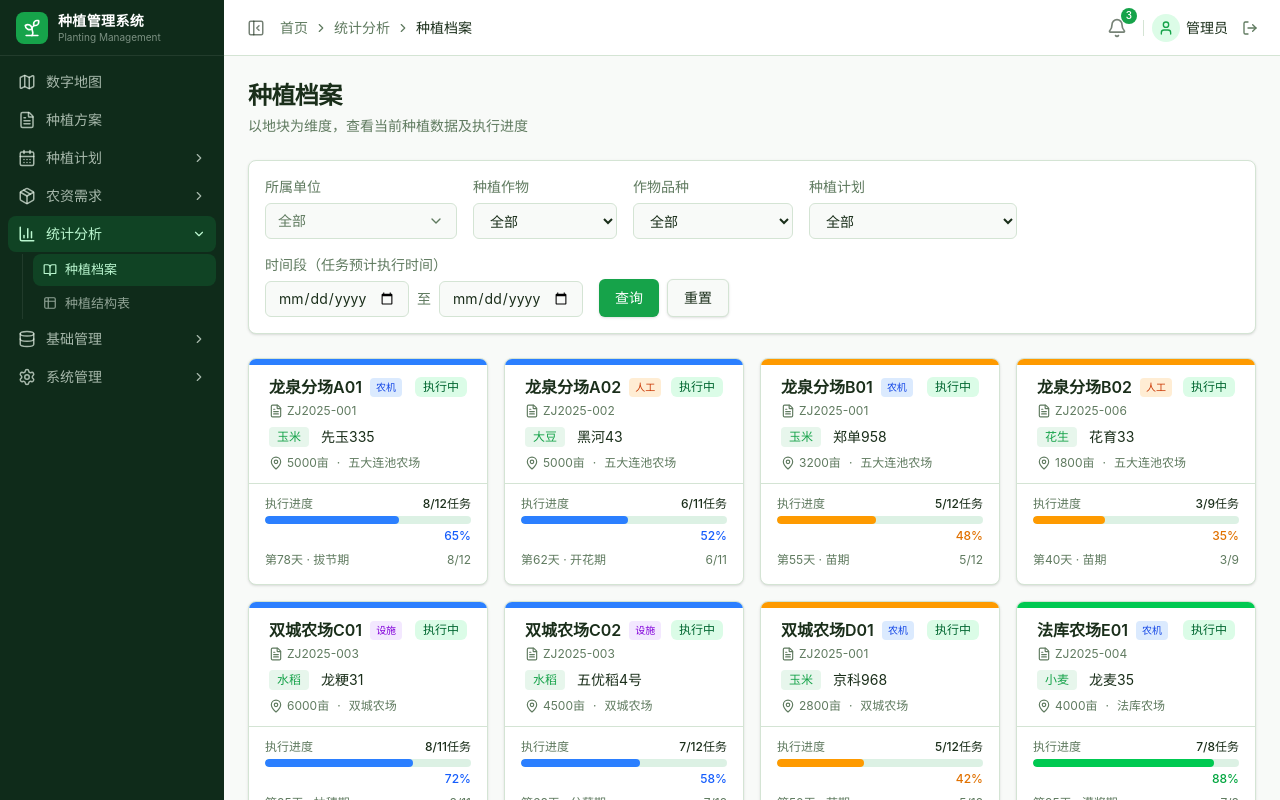
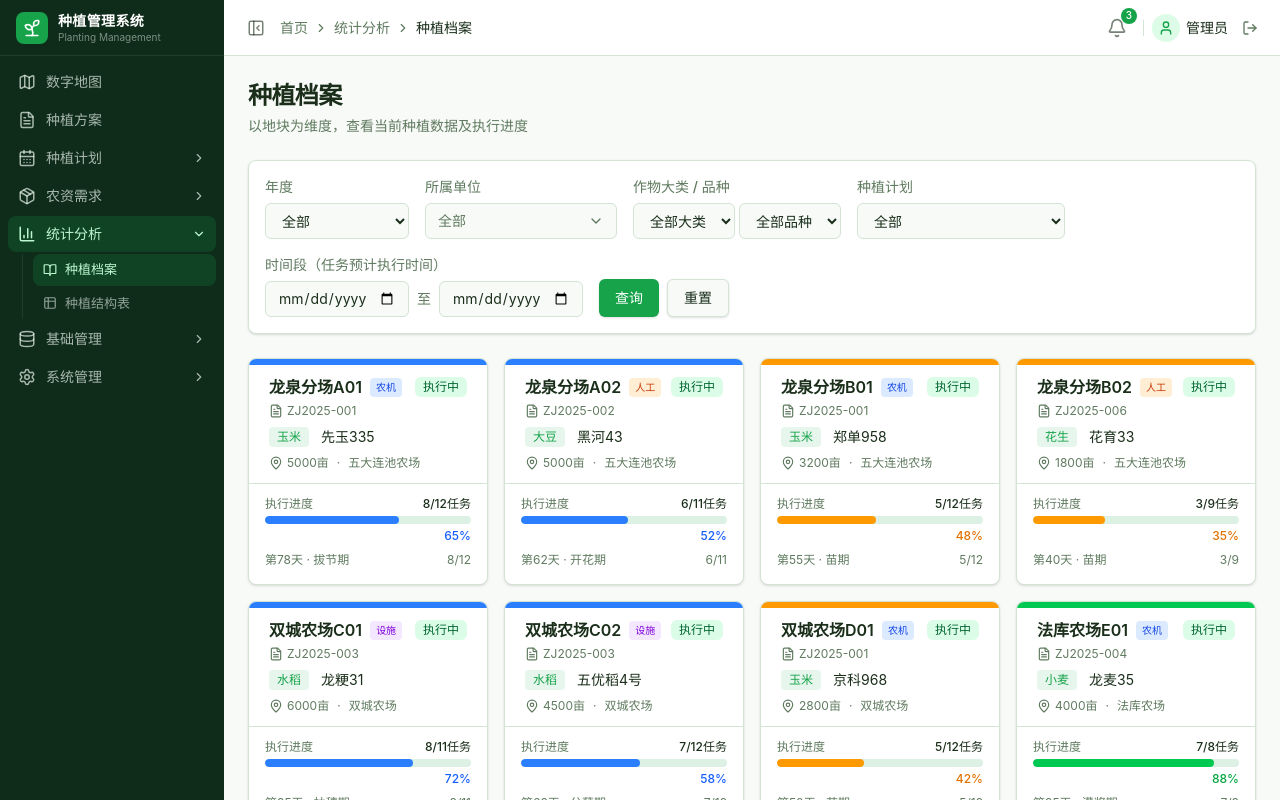
Before and after one commit to YYWANGYY/PlantingManagement, a Vue app: page /statistics/archive in a window 1280 px wide. Built offline with nearby package versions, Linux system fonts and the light colour scheme.

Commit message:
feat: 种植档案增加年度查询条件

```diff
--- a/src/layouts/DashboardLayout.vue
+++ b/src/layouts/DashboardLayout.vue
@@ -196,7 +196,6 @@ const menuItems: MenuItem[] = [
   {
     title: '农资需求', icon: Package,
     children: [
-      { title: '需求计划', href: '/material-demand', icon: ClipboardList },
       { title: '需求汇总', href: '/material-demand/summary', icon: ChartPie },
     ],
   },
--- a/src/views/statistics/archive.vue
+++ b/src/views/statistics/archive.vue
@@ -9,6 +9,18 @@
     <!-- 查询条件 -->
     <div class="rounded-lg border bg-card p-4 shadow-sm">
       <div class="flex flex-wrap items-end gap-4">
+        <!-- 年度 -->
+        <div class="flex flex-col gap-1.5">
+          <label class="text-sm font-medium text-muted-foreground">年度</label>
+          <select
+            v-model="filters.year"
+            class="h-9 w-36 rounded-md border bg-background px-3 text-sm focus:outline-none focus:ring-2 focus:ring-primary/30"
+          >
+            <option value="">全部</option>
+            <option v-for="y in yearOptions" :key="y" :value="y">{{ y }}</option>
+          </select>
+        </div>
+
         <!-- 所属单位 -->
         <div class="flex flex-col gap-1.5">
           <label class="text-sm font-medium text-muted-foreground">所属单位</label>
@@ -64,28 +76,27 @@
           </div>
         </div>
 
-        <!-- 种植作物 -->
+        <!-- 作物大类 + 作物品种 -->
         <div class="flex flex-col gap-1.5">
-          <label class="text-sm font-medium text-muted-foreground">种植作物</label>
-          <select
-            v-model="filters.crop"
-            class="h-9 w-36 rounded-md border bg-background px-3 text-sm focus:outline-none focus:ring-2 focus:ring-primary/30"
-          >
-            <option value="">全部</option>
-            <option v-for="cat in cropCategories" :key="cat.name" :value="cat.name">{{ cat.name }}</option>
-          </select>
-        </div>
-
-        <!-- 作物品种 -->
-        <div class="flex flex-col gap-1.5">
-          <label class="text-sm font-medium text-muted-foreground">作物品种</label>
-          <select
-            v-model="filters.variety"
-            class="h-9 w-40 rounded-md border bg-background px-3 text-sm focus:outline-none focus:ring-2 focus:ring-primary/30"
-          >
-            <option value="">全部</option>
-            <option v-for="v in filteredVarieties" :key="v" :value="v">{{ v }}</option>
-          </select>
+          <label class="text-sm font-medium text-muted-foreground">作物大类 / 品种</label>
+          <div class="flex gap-1">
+            <select
+              v-model="filters.cropCategory"
+              class="h-9 rounded-md border bg-background px-3 text-sm focus:outline-none focus:ring-2 focus:ring-primary/30"
+              @change="filters.cropVariety = ''"
+            >
+              <option value="">全部大类</option>
+              <option v-for="c in cropCategories" :key="c" :value="c">{{ c }}</option>
+            </select>
+            <select
+              v-model="filters.cropVariety"
+              class="h-9 rounded-md border bg-background px-3 text-sm focus:outline-none focus:ring-2 focus:ring-primary/30"
+              :disabled="!filters.cropCategory"
+            >
+              <option value="">全部品种</option>
+              <option v-for="v in cropVarietyOptions" :key="v" :value="v">{{ v }}</option>
+            </select>
+          </div>
         </div>
 
         <!-- 种植计划 -->
@@ -281,18 +292,20 @@ import {
 // ===== 查询条件 =====
 
 interface Filters {
+  year: string
   org: string
-  crop: string
-  variety: string
+  cropCategory: string
+  cropVariety: string
   planId: string
   startDate: string
   endDate: string
 }
 
 const filters = ref<Filters>({
+  year: '',
   org: '',
-  crop: '',
-  variety: '',
+  cropCategory: '',
+  cropVariety: '',
   planId: '',
   startDate: '',
   endDate: ''
@@ -301,24 +314,47 @@ const filters = ref<Filters>({
 const showOrgTree = ref(false)
 const expandedOrgs = ref<string[]>([])
 
+const yearOptions = [2025, 2024, 2023, 2022]
+
 const orgTree = [
   { label: '哈尔滨区域公司', children: ['五大连池农场', '双城农场'] },
   { label: '沈阳区域公司', children: ['法库农场', '新民农场'] }
 ]
 
-const cropCategories = [
-  { name: '玉米', varieties: ['先玉335', '郑单958', '京科968'] },
-  { name: '大豆', varieties: ['黑河43', '中黄13', '合丰50'] },
-  { name: '水稻', varieties: ['龙粳31', '五优稻4号', '松粳22'] },
-  { name: '小麦', varieties: ['龙麦35', '克春4号'] },
-  { name: '马铃薯', varieties: ['大西洋', '费乌瑞它'] },
-  { name: '花生', varieties: ['花育33', '白沙1016'] }
-]
+// ==================== 作物数据 ====================
+// 数据来源：基础管理→作物管理
+const cropMajors = [
+  { name: '水稻', code: 'rice', plantingMode: 'field' },
+  { name: '小麦', code: 'wheat', plantingMode: 'field' },
+  { name: '玉米', code: 'corn', plantingMode: 'field' },
+  { name: '大豆', code: 'soybean', plantingMode: 'field' }
+] as const
 
-const filteredVarieties = computed(() => {
-  if (!filters.value.crop) return cropCategories.flatMap(c => c.varieties)
-  const cat = cropCategories.find(c => c.name === filters.value.crop)
-  return cat ? cat.varieties : []
+const cropVarieties = [
+  // 水稻
+  { name: '籼稻', code: 'indica_rice', majorCode: 'rice', majorName: '水稻' },
+  { name: '粳稻', code: 'japonica_rice', majorCode: 'rice', majorName: '水稻' },
+  { name: '糯稻', code: 'glutinous_rice', majorCode: 'rice', majorName: '水稻' },
+  { name: '杂交稻', code: 'hybrid_rice', majorCode: 'rice', majorName: '水稻' },
+  // 小麦
+  { name: '强筋小麦', code: 'strong_gluten_wheat', majorCode: 'wheat', majorName: '小麦' },
+  { name: '中筋小麦', code: 'medium_gluten_wheat', majorCode: 'wheat', majorName: '小麦' },
+  { name: '弱筋小麦', code: 'weak_gluten_wheat', majorCode: 'wheat', majorName: '小麦' },
+  // 玉米
+  { name: '甜玉米', code: 'sweet_corn', majorCode: 'corn', majorName: '玉米' },
+  { name: '糯玉米', code: 'waxy_corn', majorCode: 'corn', majorName: '玉米' },
+  // 大豆
+  { name: '高蛋白大豆', code: 'high_protein_soybean', majorCode: 'soybean', majorName: '大豆' },
+  { name: '高油大豆', code: 'high_oil_soybean', majorCode: 'soybean', majorName: '大豆' }
+] as const
+
+const cropCategories = cropMajors.map(m => m.name)
+
+const cropVarietyOptions = computed(() => {
+  if (!filters.value.cropCategory) return []
+  const major = cropMajors.find(m => m.name === filters.value.cropCategory)
+  if (!major) return []
+  return cropVarieties.filter(v => v.majorCode === major.code).map(v => v.name)
 })
 
 const planOptions = [
@@ -356,7 +392,7 @@ function handleSearch() {
 }
 
 function handleReset() {
-  filters.value = { org: '', crop: '', variety: '', planId: '', startDate: '', endDate: '' }
+  filters.value = { year: '', org: '', cropCategory: '', cropVariety: '', planId: '', startDate: '', endDate: '' }
   currentPage.value = 1
 }
 
@@ -367,6 +403,7 @@ interface ArchiveItem {
   plotName: string
   orgName: string
   planCode: string
+  year: number
   cropCategory: string
   cropVariety: string
   area: number
@@ -383,28 +420,32 @@ interface ArchiveItem {
 
 // 模拟数据 - 以地块为维度，当前种植数据
 const allData: ArchiveItem[] = [
-  { plotCode: 'WDC-LQ-A01', plotName: '龙泉分场A01', orgName: '五大连池农场', planCode: 'ZJ2025-001', cropCategory: '玉米', cropVariety: '先玉335', area: 5000, executor: 'machine', status: '执行中', progress: 65, completedTasks: 8, totalTasks: 12, currentDay: 78, growthStage: '拔节期', startDate: '2025-04-20', endDate: '2025-09-30' },
-  { plotCode: 'WDC-LQ-A02', plotName: '龙泉分场A02', orgName: '五大连池农场', planCode: 'ZJ2025-002', cropCategory: '大豆', cropVariety: '黑河43', area: 5000, executor: 'manual', status: '执行中', progress: 52, completedTasks: 6, totalTasks: 11, currentDay: 62, growthStage: '开花期', startDate: '2025-05-01', endDate: '2025-09-25' },
-  { plotCode: 'WDC-LQ-B01', plotName: '龙泉分场B01', orgName: '五大连池农场', planCode: 'ZJ2025-001', cropCategory: '玉米', cropVariety: '郑单958', area: 3200, executor: 'machine', status: '执行中', progress: 48, completedTasks: 5, totalTasks: 12, currentDay: 55, growthStage: '苗期', startDate: '2025-04-25', endDate: '2025-10-05' },
-  { plotCode: 'WDC-LQ-B02', plotName: '龙泉分场B02', orgName: '五大连池农场', planCode: 'ZJ2025-006', cropCategory: '花生', cropVariety: '花育33', area: 1800, executor: 'manual', status: '执行中', progress: 35, completedTasks: 3, totalTasks: 9, currentDay: 40, growthStage: '苗期', startDate: '2025-05-10', endDate: '2025-09-20' },
-  { plotCode: 'SC-SC-C01', plotName: '双城农场C01', orgName: '双城农场', planCode: 'ZJ2025-003', cropCategory: '水稻', cropVariety: '龙粳31', area: 6000, executor: 'facility', status: '执行中', progress: 72, completedTasks: 8, totalTasks: 11, currentDay: 85, growthStage: '抽穗期', startDate: '2025-04-15', endDate: '2025-09-20' },
-  { plotCode: 'SC-SC-C02', plotName: '双城农场C02', orgName: '双城农场', planCode: 'ZJ2025-003', cropCategory: '水稻', cropVariety: '五优稻4号', area: 4500, executor: 'facility', status: '执行中', progress: 58, completedTasks: 7, totalTasks: 12, currentDay: 68, growthStage: '分蘖期', startDate: '2025-04-18', endDate: '2025-09-25' },
-  { plotCode: 'SC-SC-D01', plotName: '双城农场D01', orgName: '双城农场', planCode: 'ZJ2025-001', cropCategory: '玉米', cropVariety: '京科968', area: 2800, executor: 'machine', status: '执行中', progress: 42, completedTasks: 5, totalTasks: 12, currentDay: 50, growthStage: '苗期', startDate: '2025-05-01', endDate: '2025-10-10' },
-  { plotCode: 'FK-FK-E01', plotName: '法库农场E01', orgName: '法库农场', planCode: 'ZJ2025-004', cropCategory: '小麦', cropVariety: '龙麦35', area: 4000, executor: 'machine', status: '执行中', progress: 88, completedTasks: 7, totalTasks: 8, currentDay: 95, growthStage: '灌浆期', startDate: '2025-03-10', endDate: '2025-07-15' },
-  { plotCode: 'FK-FK-E02', plotName: '法库农场E02', orgName: '法库农场', planCode: 'ZJ2025-004', cropCategory: '小麦', cropVariety: '克春4号', area: 3500, executor: 'machine', status: '执行中', progress: 82, completedTasks: 6, totalTasks: 8, currentDay: 90, growthStage: '成熟期', startDate: '2025-03-15', endDate: '2025-07-20' },
-  { plotCode: 'XM-XM-F01', plotName: '新民农场F01', orgName: '新民农场', planCode: 'ZJ2025-005', cropCategory: '马铃薯', cropVariety: '大西洋', area: 2500, executor: 'manual', status: '执行中', progress: 55, completedTasks: 5, totalTasks: 9, currentDay: 60, growthStage: '块茎膨大期', startDate: '2025-04-20', endDate: '2025-09-01' },
-  { plotCode: 'XM-XM-F02', plotName: '新民农场F02', orgName: '新民农场', planCode: 'ZJ2025-002', cropCategory: '大豆', cropVariety: '中黄13', area: 3800, executor: 'manual', status: '执行中', progress: 38, completedTasks: 4, totalTasks: 11, currentDay: 45, growthStage: '苗期', startDate: '2025-05-05', endDate: '2025-09-30' },
-  { plotCode: 'XM-XM-F03', plotName: '新民农场F03', orgName: '新民农场', planCode: 'ZJ2025-005', cropCategory: '马铃薯', cropVariety: '费乌瑞它', area: 2000, executor: 'facility', status: '执行中', progress: 62, completedTasks: 6, totalTasks: 9, currentDay: 70, growthStage: '块茎形成期', startDate: '2025-04-15', endDate: '2025-08-25' },
-  { plotCode: 'WDC-LQ-C01', plotName: '龙泉分场C01', orgName: '五大连池农场', planCode: 'ZJ2025-002', cropCategory: '大豆', cropVariety: '合丰50', area: 2600, executor: 'manual', status: '执行中', progress: 45, completedTasks: 5, totalTasks: 11, currentDay: 53, growthStage: '分枝期', startDate: '2025-05-08', endDate: '2025-10-01' },
-  { plotCode: 'SC-SC-E01', plotName: '双城农场E01', orgName: '双城农场', planCode: 'ZJ2025-001', cropCategory: '玉米', cropVariety: '先玉335', area: 5500, executor: 'machine', status: '执行中', progress: 70, completedTasks: 8, totalTasks: 12, currentDay: 82, growthStage: '抽雄期', startDate: '2025-04-22', endDate: '2025-09-28' },
-  { plotCode: 'FK-FK-F01', plotName: '法库农场F01', orgName: '法库农场', planCode: 'ZJ2025-002', cropCategory: '大豆', cropVariety: '黑河43', area: 3000, executor: 'manual', status: '执行中', progress: 30, completedTasks: 3, totalTasks: 11, currentDay: 35, growthStage: '苗期', startDate: '2025-05-15', endDate: '2025-10-05' },
-  { plotCode: 'XM-XM-G01', plotName: '新民农场G01', orgName: '新民农场', planCode: 'ZJ2025-006', cropCategory: '花生', cropVariety: '白沙1016', area: 1500, executor: 'manual', status: '执行中', progress: 25, completedTasks: 2, totalTasks: 9, currentDay: 30, growthStage: '苗期', startDate: '2025-05-20', endDate: '2025-09-15' },
+  { plotCode: 'WDC-LQ-A01', plotName: '龙泉分场A01', orgName: '五大连池农场', planCode: 'ZJ2025-001', year: 2025, cropCategory: '玉米', cropVariety: '先玉335', area: 5000, executor: 'machine', status: '执行中', progress: 65, completedTasks: 8, totalTasks: 12, currentDay: 78, growthStage: '拔节期', startDate: '2025-04-20', endDate: '2025-09-30' },
+  { plotCode: 'WDC-LQ-A02', plotName: '龙泉分场A02', orgName: '五大连池农场', planCode: 'ZJ2025-002', year: 2025, cropCategory: '大豆', cropVariety: '黑河43', area: 5000, executor: 'manual', status: '执行中', progress: 52, completedTasks: 6, totalTasks: 11, currentDay: 62, growthStage: '开花期', startDate: '2025-05-01', endDate: '2025-09-25' },
+  { plotCode: 'WDC-LQ-B01', plotName: '龙泉分场B01', orgName: '五大连池农场', planCode: 'ZJ2025-001', year: 2025, cropCategory: '玉米', cropVariety: '郑单958', area: 3200, executor: 'machine', status: '执行中', progress: 48, completedTasks: 5, totalTasks: 12, currentDay: 55, growthStage: '苗期', startDate: '2025-04-25', endDate: '2025-10-05' },
+  { plotCode: 'WDC-LQ-B02', plotName: '龙泉分场B02', orgName: '五大连池农场', planCode: 'ZJ2025-006', year: 2025, cropCategory: '花生', cropVariety: '花育33', area: 1800, executor: 'manual', status: '执行中', progress: 35, completedTasks: 3, totalTasks: 9, currentDay: 40, growthStage: '苗期', startDate: '2025-05-10', endDate: '2025-09-20' },
+  { plotCode: 'SC-SC-C01', plotName: '双城农场C01', orgName: '双城农场', planCode: 'ZJ2025-003', year: 2025, cropCategory: '水稻', cropVariety: '龙粳31', area: 6000, executor: 'facility', status: '执行中', progress: 72, completedTasks: 8, totalTasks: 11, currentDay: 85, growthStage: '抽穗期', startDate: '2025-04-15', endDate: '2025-09-20' },
+  { plotCode: 'SC-SC-C02', plotName: '双城农场C02', orgName: '双城农场', planCode: 'ZJ2025-003', year: 2025, cropCategory: '水稻', cropVariety: '五优稻4号', area: 4500, executor: 'facility', status: '执行中', progress: 58, completedTasks: 7, totalTasks: 12, currentDay: 68, growthStage: '分蘖期', startDate: '2025-04-18', endDate: '2025-09-25' },
+  { plotCode: 'SC-SC-D01', plotName: '双城农场D01', orgName: '双城农场', planCode: 'ZJ2025-001', year: 2025, cropCategory: '玉米', cropVariety: '京科968', area: 2800, executor: 'machine', status: '执行中', progress: 42, completedTasks: 5, totalTasks: 12, currentDay: 50, growthStage: '苗期', startDate: '2025-05-01', endDate: '2025-10-10' },
+  { plotCode: 'FK-FK-E01', plotName: '法库农场E01', orgName: '法库农场', planCode: 'ZJ2025-004', year: 2025, cropCategory: '小麦', cropVariety: '龙麦35', area: 4000, executor: 'machine', status: '执行中', progress: 88, completedTasks: 7, totalTasks: 8, currentDay: 95, growthStage: '灌浆期', startDate: '2025-03-10', endDate: '2025-07-15' },
+  { plotCode: 'FK-FK-E02', plotName: '法库农场E02', orgName: '法库农场', planCode: 'ZJ2025-004', year: 2025, cropCategory: '小麦', cropVariety: '克春4号', area: 3500, executor: 'machine', status: '执行中', progress: 82, completedTasks: 6, totalTasks: 8, currentDay: 90, growthStage: '成熟期', startDate: '2025-03-15', endDate: '2025-07-20' },
+  { plotCode: 'XM-XM-F01', plotName: '新民农场F01', orgName: '新民农场', planCode: 'ZJ2025-005', year: 2025, cropCategory: '马铃薯', cropVariety: '大西洋', area: 2500, executor: 'manual', status: '执行中', progress: 55, completedTasks: 5, totalTasks: 9, currentDay: 60, growthStage: '块茎膨大期', startDate: '2025-04-20', endDate: '2025-09-01' },
+  { plotCode: 'XM-XM-F02', plotName: '新民农场F02', orgName: '新民农场', planCode: 'ZJ2025-002', year: 2025, cropCategory: '大豆', cropVariety: '中黄13', area: 3800, executor: 'manual', status: '执行中', progress: 38, completedTasks: 4, totalTasks: 11, currentDay: 45, growthStage: '苗期', startDate: '2025-05-05', endDate: '2025-09-30' },
+  { plotCode: 'XM-XM-F03', plotName: '新民农场F03', orgName: '新民农场', planCode: 'ZJ2025-005', year: 2025, cropCategory: '马铃薯', cropVariety: '费乌瑞它', area: 2000, executor: 'facility', status: '执行中', progress: 62, completedTasks: 6, totalTasks: 9, currentDay: 70, growthStage: '块茎形成期', startDate: '2025-04-15', endDate: '2025-08-25' },
+  { plotCode: 'WDC-LQ-C01', plotName: '龙泉分场C01', orgName: '五大连池农场', planCode: 'ZJ2025-002', year: 2025, cropCategory: '大豆', cropVariety: '合丰50', area: 2600, executor: 'manual', status: '执行中', progress: 45, completedTasks: 5, totalTasks: 11, currentDay: 53, growthStage: '分枝期', startDate: '2025-05-08', endDate: '2025-10-01' },
+  { plotCode: 'SC-SC-E01', plotName: '双城农场E01', orgName: '双城农场', planCode: 'ZJ2025-001', year: 2025, cropCategory: '玉米', cropVariety: '先玉335', area: 5500, executor: 'machine', status: '执行中', progress: 70, completedTasks: 8, totalTasks: 12, currentDay: 82, growthStage: '抽雄期', startDate: '2025-04-22', endDate: '2025-09-28' },
+  { plotCode: 'FK-FK-F01', plotName: '法库农场F01', orgName: '法库农场', planCode: 'ZJ2025-002', year: 2025, cropCategory: '大豆', cropVariety: '黑河43', area: 3000, executor: 'manual', status: '执行中', progress: 30, completedTasks: 3, totalTasks: 11, currentDay: 35, growthStage: '苗期', startDate: '2025-05-15', endDate: '2025-10-05' },
+  { plotCode: 'XM-XM-G01', plotName: '新民农场G01', orgName: '新民农场', planCode: 'ZJ2025-006', year: 2025, cropCategory: '花生', cropVariety: '白沙1016', area: 1500, executor: 'manual', status: '执行中', progress: 25, completedTasks: 2, totalTasks: 9, currentDay: 30, growthStage: '苗期', startDate: '2025-05-20', endDate: '2025-09-15' },
 ]
 
 // ===== 过滤逻辑 =====
 
 const filteredData = computed(() => {
   let data = allData
+
+  if (filters.value.year) {
+    data = data.filter(item => item.year === Number(filters.value.year))
+  }
 
   if (filters.value.org) {
     data = data.filter(item => {
@@ -418,12 +459,12 @@ const filteredData = computed(() => {
     })
   }
 
-  if (filters.value.crop) {
-    data = data.filter(item => item.cropCategory === filters.value.crop)
+  if (filters.value.cropCategory) {
+    data = data.filter(item => item.cropCategory === filters.value.cropCategory)
   }
 
-  if (filters.value.variety) {
-    data = data.filter(item => item.cropVariety === filters.value.variety)
+  if (filters.value.cropVariety) {
+    data = data.filter(item => item.cropVariety === filters.value.cropVariety)
   }
 
   if (filters.value.planId) {
```
Also changed, not shown: src/views/system/permission.vue (+1 -51 lines).
